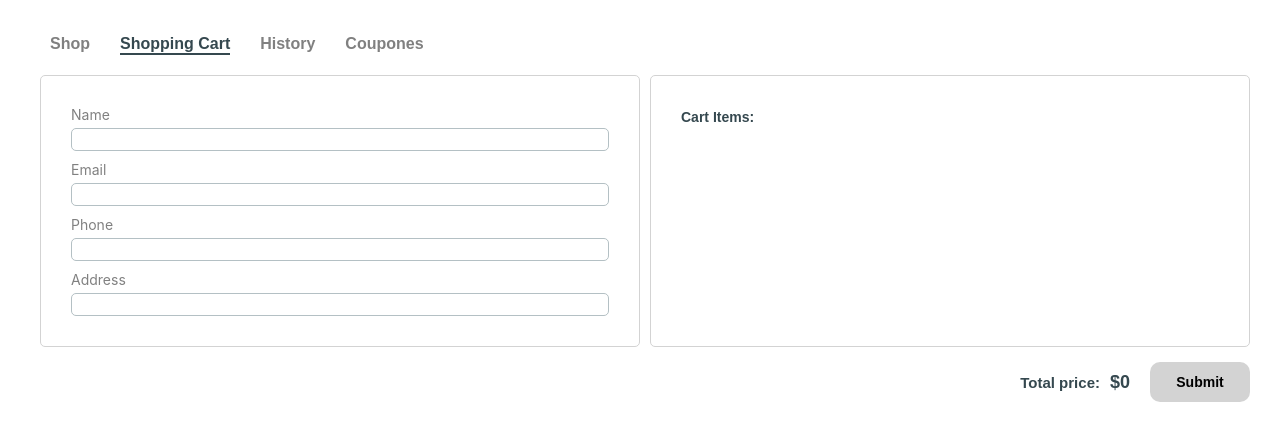
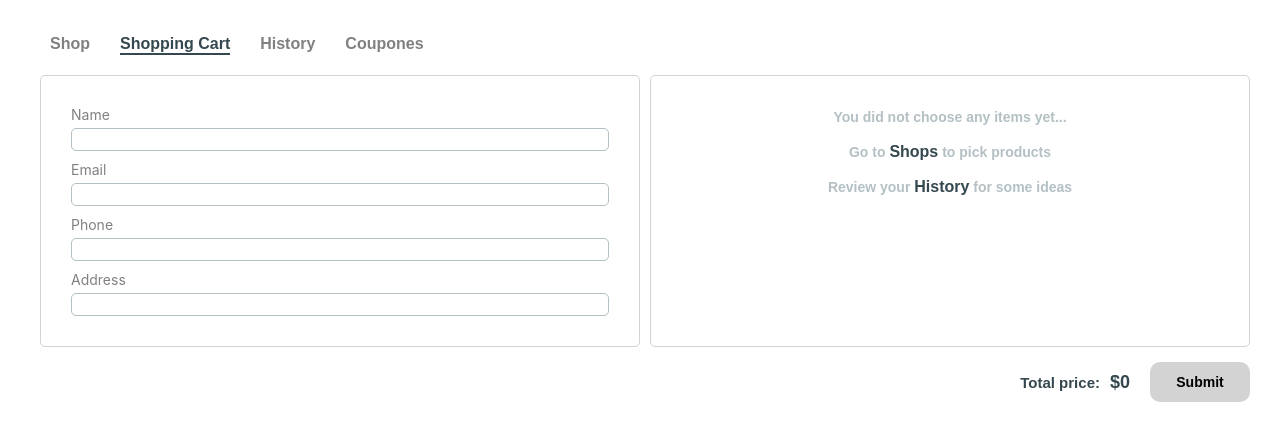
Before and after one commit to AnnaKolesnichenko/medic-app, a React (Create React App) app: page /medic-app/cart in a window 1280 px wide. Shown: the top 440 px of the page. Built offline with nearby package versions, Linux system fonts and the light colour scheme.

Commit message:
cart fixed

```diff
--- a/package.json
+++ b/package.json
@@ -10,7 +10,9 @@
     "@testing-library/user-event": "^13.5.0",
     "axios": "^1.6.7",
     "framer-motion": "^11.0.8",
+    "i": "^0.3.7",
     "notiflix": "^3.2.7",
+    "npm": "^10.5.0",
     "react": "^18.1.0",
     "react-dom": "^18.1.0",
     "react-icons": "^5.0.1",
@@ -18,6 +20,7 @@
     "react-router-dom": "^6.22.2",
     "react-scripts": "5.0.1",
     "styled-components": "^6.1.8",
+    "uuid": "^9.0.1",
     "web-vitals": "^2.1.3"
   },
   "scripts": {
--- a/src/components/Cart/Cart.jsx
+++ b/src/components/Cart/Cart.jsx
@@ -10,13 +10,17 @@ import CartItems from './CartItems';
 import { useEffect, useRef, useState } from 'react';
 import { ContainerUserForm, FormStyled } from './UserForm.styled';
 import { stagger, useAnimate } from 'framer-motion';
-import { useSelector } from 'react-redux';
+import { useDispatch, useSelector } from 'react-redux';
+import { v4 as uuidv4 } from 'uuid';
 import Input from './Input';
 import { addItemsToDB } from 'services/api-services';
+import { clearCart } from 'store/cart-slice';
+import CartEmpty from './CartEmpty';
 
 const Cart = () => {
   const cartData = useSelector(state => state.cart.cartItems);
   const [totalCost, setTotalCost] = useState();
+  const dispatch = useDispatch();
 
   useEffect(() => {
     let total = 0;
@@ -57,12 +61,21 @@ const Cart = () => {
       return;
     }
     console.log('SUCCESS');
-    addItemsToDB({ userData, cartData });
+
     const orderData = {
       userData,
       cartData,
+      id: uuidv4(),
     };
+    console.log(orderData);
+    addItemsToDB(orderData);
     localStorage.setItem('cart', JSON.stringify(orderData));
+    dispatch(clearCart());
+
+    nameRef.current.value = '';
+    emailRef.current.value = '';
+    phoneRef.current.value = '';
+    addressRef.current.value = '';
   };
 
   return (
@@ -76,8 +89,8 @@ const Cart = () => {
             <Input html="address" type="text" id="address" ref={addressRef} />
           </FormStyled>
         </ContainerUserForm>
-
-        <CartItems />
+        {cartData.length === 0 && <CartEmpty />}
+        {cartData.length > 0 && <CartItems />}
       </div>
       <SubmitContainer>
         <TotalStyled>Total price:</TotalStyled>
--- /dev/null
+++ b/src/components/Cart/CartEmpty.jsx
@@ -0,0 +1,35 @@
+import {
+  ContainerStyled,
+  CartTitle,
+  EmptyCartContent,
+  LinkStyled,
+} from './CartItems.styled';
+
+const textStyle = { color: '#b4c0c4' };
+
+const CartEmpty = () => {
+  return (
+    <ContainerStyled>
+      <EmptyCartContent>
+        <div>
+          <CartTitle style={textStyle}>
+            You did not choose any items yet...
+          </CartTitle>
+        </div>
+        <div>
+          <CartTitle style={textStyle}>
+            Go to <LinkStyled to="/">Shops</LinkStyled> to pick products
+          </CartTitle>
+        </div>
+        <div>
+          <CartTitle style={textStyle}>
+            Review your <LinkStyled to="/history">History</LinkStyled> for some
+            ideas
+          </CartTitle>
+        </div>
+      </EmptyCartContent>
+    </ContainerStyled>
+  );
+};
+
+export default CartEmpty;
--- a/src/components/Cart/CartItems.jsx
+++ b/src/components/Cart/CartItems.jsx
@@ -9,6 +9,7 @@ const CartItems = () => {
   return (
     <ContainerStyled>
       <CartTitle>Cart Items:</CartTitle>
+
       <CartList>
         {products.map(item => (
           <CartItem item={item} />
--- a/src/components/Cart/CartItems.styled.js
+++ b/src/components/Cart/CartItems.styled.js
@@ -1,3 +1,4 @@
+import { NavLinkStyled } from 'components/Header/Header.styled';
 import styled from 'styled-components';
 
 export const ContainerStyled = styled.div`
@@ -23,3 +24,20 @@ export const CartTitle = styled.span`
   color: #35484f;
   font-weight: 600;
 `;
+
+export const EmptyCartContent = styled.div`
+  display: flex;
+  flex-direction: column;
+  gap: 15px;
+  align-items: center;
+  justify-content: center;
+`;
+
+export const LinkStyled = styled(NavLinkStyled)`
+  text-decoration: none;
+  color: #35484f;
+
+  &:hover {
+    color: purple;
+  }
+`;
--- a/src/store/cart-slice.js
+++ b/src/store/cart-slice.js
@@ -75,7 +75,11 @@ const CartSlice = createSlice({
     },
     removeItemFromCart(state, action) {
       const id = action.payload;
-      state.cartItems = state.cartItems.filter(item => item.id !== id);
+      const existingItem = state.cartItems.find(item => item.id === id);
+
+      if (existingItem) {
+        state.cartItems.splice(existingItem, 1);
+      }
     },
     handleLiked(state, action) {
       const id = action.payload;
```
Also changed, not shown: src/components/images/markus-spiske-k-o-Icw5J80-unsplash.jpg (added), 1 other file (tests, documents, lock files or other folders).
